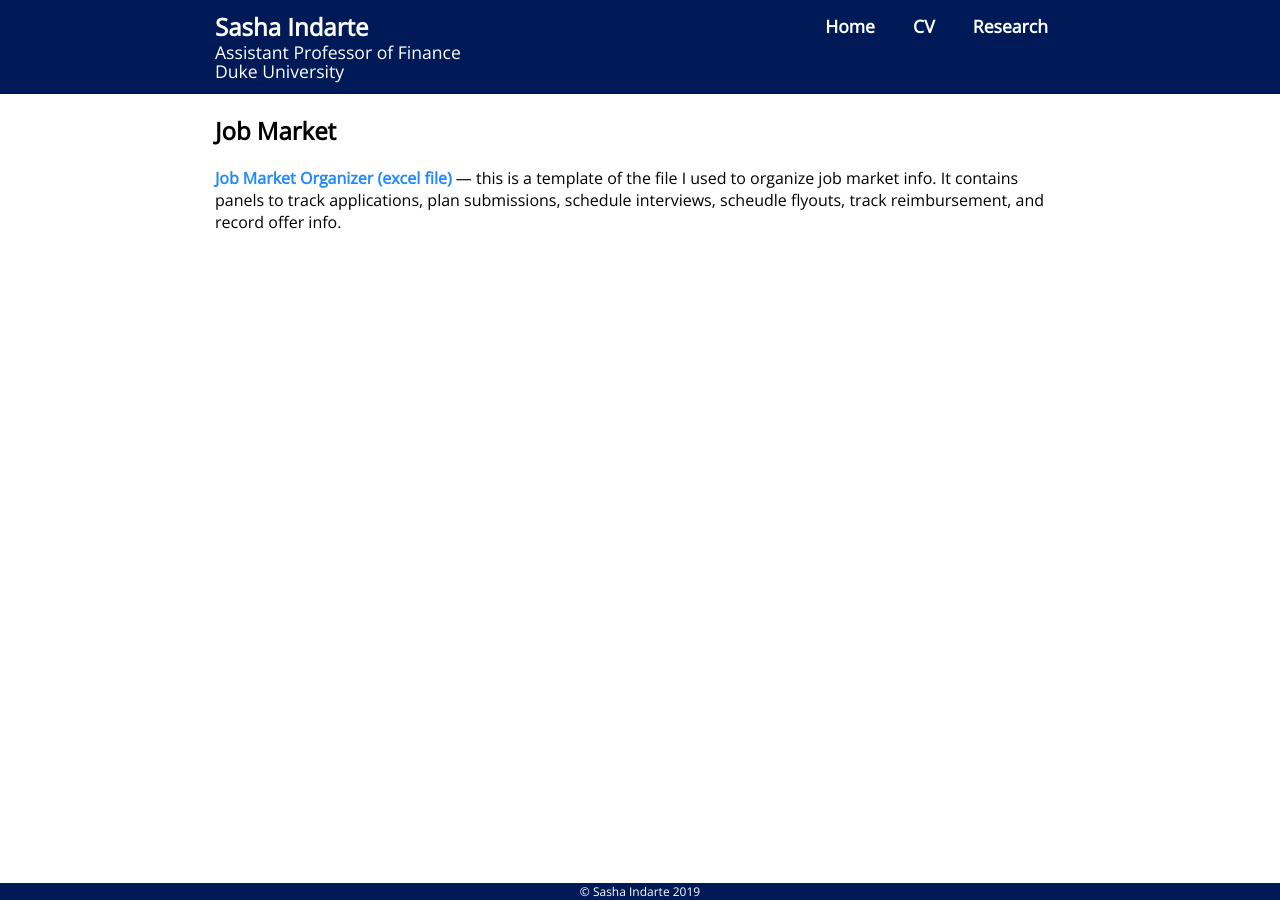
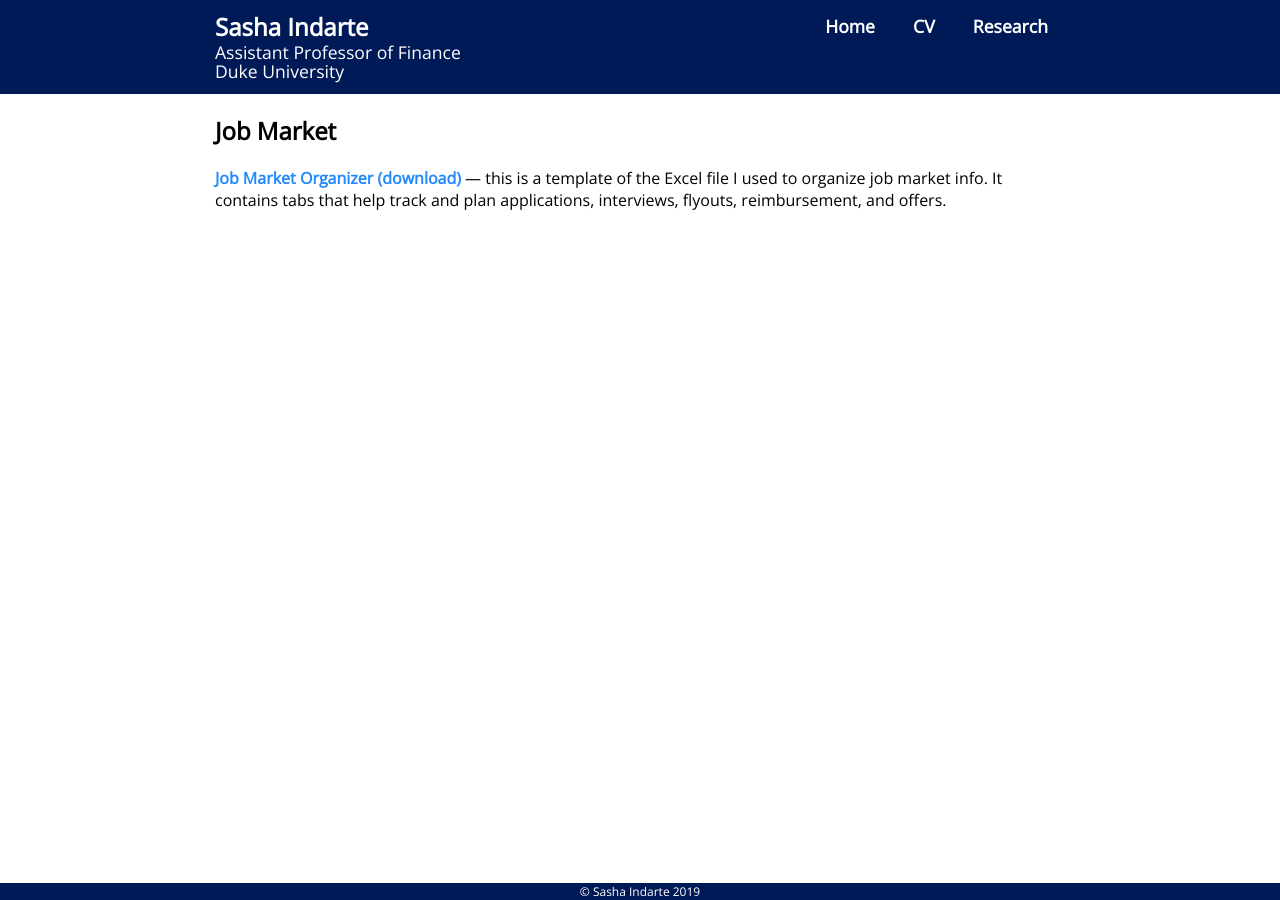
Before and after one commit to sashaindarte/sashaindarte.github.io, a Jekyll site: the page built from public_goods/index.html, in a window 1280 px wide. Built offline with Jekyll 4.4.1, drawn with Linux system fonts in a browser that asks for light colours.

Commit message:
Update index.html

```diff
--- a/public_goods/index.html
+++ b/public_goods/index.html
@@ -9,7 +9,7 @@ title: Sasha Indarte - Public Goods
 
     		<h2>Job Market</h2>
 
-		<p><a href = "/public_goods/job_tracker_template.xlsx">Job Market Organizer (excel file)</a> &mdash; this is a template of the file I used to organize job market info. It contains panels to track applications, plan submissions, schedule interviews, scheudle flyouts, track reimbursement, and record offer info.</p>
+		<p><a href = "/public_goods/job_tracker_template.xlsx">Job Market Organizer (download)</a> &mdash; this is a template of the Excel file I used to organize job market info. It contains tabs that help track and plan applications, interviews, flyouts, reimbursement, and offers. </p>
 
 
 		<!-- Programming Resources -->
```
